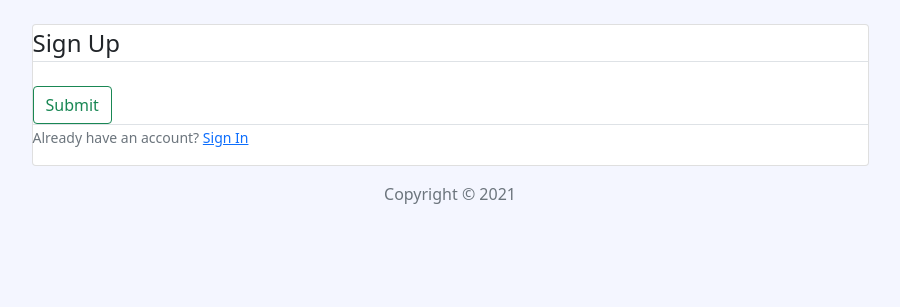
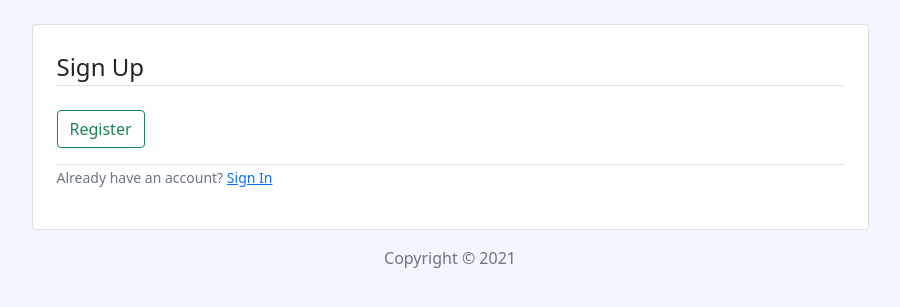
Before and after one commit to yottaaa/technophilia, a Django app: template account/templates/account/register.html in a window 1280 px wide. Shown: the part 56-363 px from the top of the page, without its empty margins (190-1090 px from the left). Run offline with Django 3.2, Linux system fonts and the light colour scheme; the template is opened without the code that fills it, so the values that code supplies are empty.

Commit message:
Change some styles

```diff
--- a/account/templates/account/register.html
+++ b/account/templates/account/register.html
@@ -1,7 +1,7 @@
 {% extends 'blog/base.html' %}
 {% block content %}
 <section style="margin-top: 5rem;">
-	<div class="card mx-auto" style="width: 75%;">
+	<div class="card p-4 mx-auto" style="width: 75%;">
 		<form method="POST">
 			{% csrf_token %}
 			<fieldset class="form-group">
@@ -12,13 +12,14 @@
 			</fieldset>
 			<div class="form-group">
 				<button class="btn btn-outline-success" type="submit">
-					Submit
+					Register
 				</button>
 			</div>
 		</form>
-		<div class="border-top mb-3">
+		<div class="border-top my-3">
 			<small class="text-muted">
-				Already have an account? <a href="/">Sign In</a>
+				Already have an account?
+				<a class="ml-2" href="/">Sign In</a>
 			</small>
 		</div>
 	</div>
```
